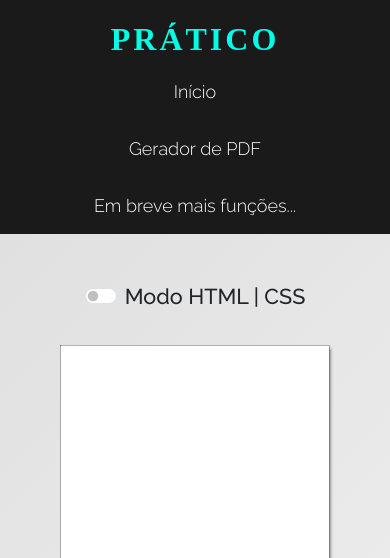
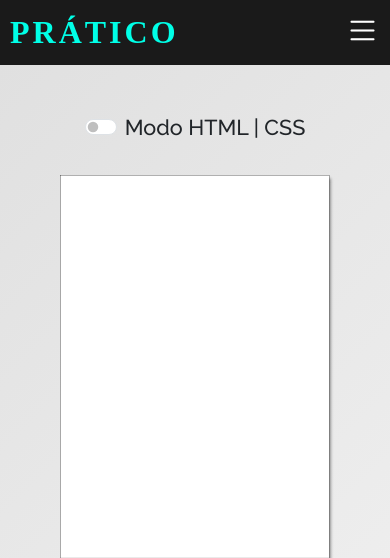
Before and after one commit to Emerson-Front/site_pratico, a PHP site: page /pdf in a window 390 px wide. Shown: the top 558 px of the page. Run offline with PHP 8.4, Linux system fonts and the light colour scheme; some libraries are stand-ins or nearby versions; some web fonts are replaced.

Commit message:
adicionei o menu de designer responsivo

```diff
--- a/css/header.css
+++ b/css/header.css
@@ -1,4 +1,3 @@
-
 header {
     background-color: #1a1a1a;
     padding: 15px 0;
@@ -8,10 +7,17 @@ header {
     font-weight: 300;
 }
 
-header .centralizar {
+header .centralizar{
     display: flex;
+    align-items: center;
     justify-content: space-between;
+}
+
+header .logo {
+    display: flex;
     align-items: center;
+    justify-content: space-between;
+    margin: 0 10px;
 }
 
 header .logo a {
@@ -52,17 +58,39 @@ header .menu ul li a:hover {
     color: #1a1a1a;
 }
 
+header i.bi-list {
+    display: none;
+    font-size: 35px;
+    cursor: pointer;
+}
+
+
+
 /* Responsividade para dispositivos móveis */
 @media (max-width: 768px) {
-    header .centralizar {
+    header {
+        padding: 6px 0;
+    }
+
+    header .centralizar{
+        display: block;
+    }
+
+
+    header .menu ul {
+        display: block;
+        display: none;
         flex-direction: column;
     }
-    .logo{
-        margin-bottom: 15px;
+
+    header .menu ul li a {
+        display: block;
+        border-radius: 10px;
+        border-top: 1px solid #3b3b3b;
     }
 
-    .menu ul {
-        flex-direction: column;
-        gap: 15px;
+    header i.bi-list {
+        display: block;
     }
+
 }
--- /dev/null
+++ b/js/header.js
@@ -0,0 +1,3 @@
+$('header .bi-list').click(function () {
+    $('.menu ul').slideToggle(300);
+});
--- a/js/script.js
+++ /dev/null
@@ -1,2 +0,0 @@
-import 'https://code.jquery.com/jquery-3.7.1.js';
-import './page_pdf.js';
--- a/mvc/views/pages/PdfView.php
+++ b/mvc/views/pages/PdfView.php
@@ -60,3 +60,5 @@ $placeholder_Html = "<h1>Olá Mundo!</h1>";
 
     </div>
 </div> <!-- page-pdf -->
+
+<script src="js/page-pdf.js"></script>
--- a/mvc/views/templates/footer.php
+++ b/mvc/views/templates/footer.php
@@ -32,7 +32,6 @@
 </footer>
 
 
-<script type="module" src="js/script.js"></script>
 
 </body>
 
--- a/mvc/views/templates/header.php
+++ b/mvc/views/templates/header.php
@@ -9,14 +9,18 @@
     <link rel="shortcut icon" href="mvc/views/imagens/icon/<?= $page ?>.ico" type="image/x-icon">
     <?= $link ?>
 
+    <script src="https://code.jquery.com/jquery-3.7.1.js"></script>
+
 </head>
 
 <body>
 
     <header>
         <div class="centralizar">
+
             <div class="logo">
                 <a href="home">Prático</a>
+                <i class="bi bi-list"></i>
             </div>
 
             <nav class="menu">
@@ -24,8 +28,9 @@
                     <li><a href="home">Início</a></li>
                     <li><a href="pdf">Gerador de PDF</a></li>
                     <li><a href="#">Em breve mais funções...</a></li>
-
                 </ul>
             </nav>
         </div>
     </header>
+
+    <script src="js/header.js"></script>
```
Also changed, not shown: .htaccess, js/page-pdf.js (renamed from js/page_pdf.js).
